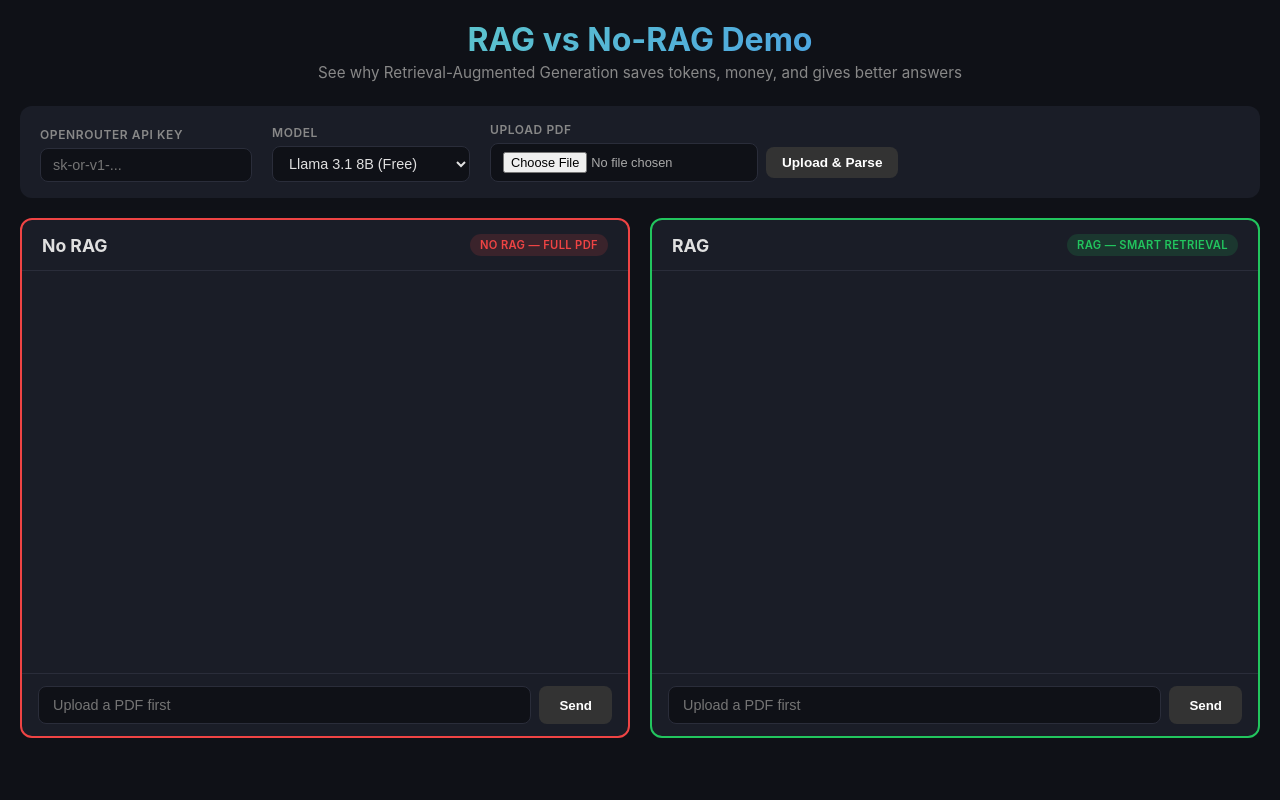
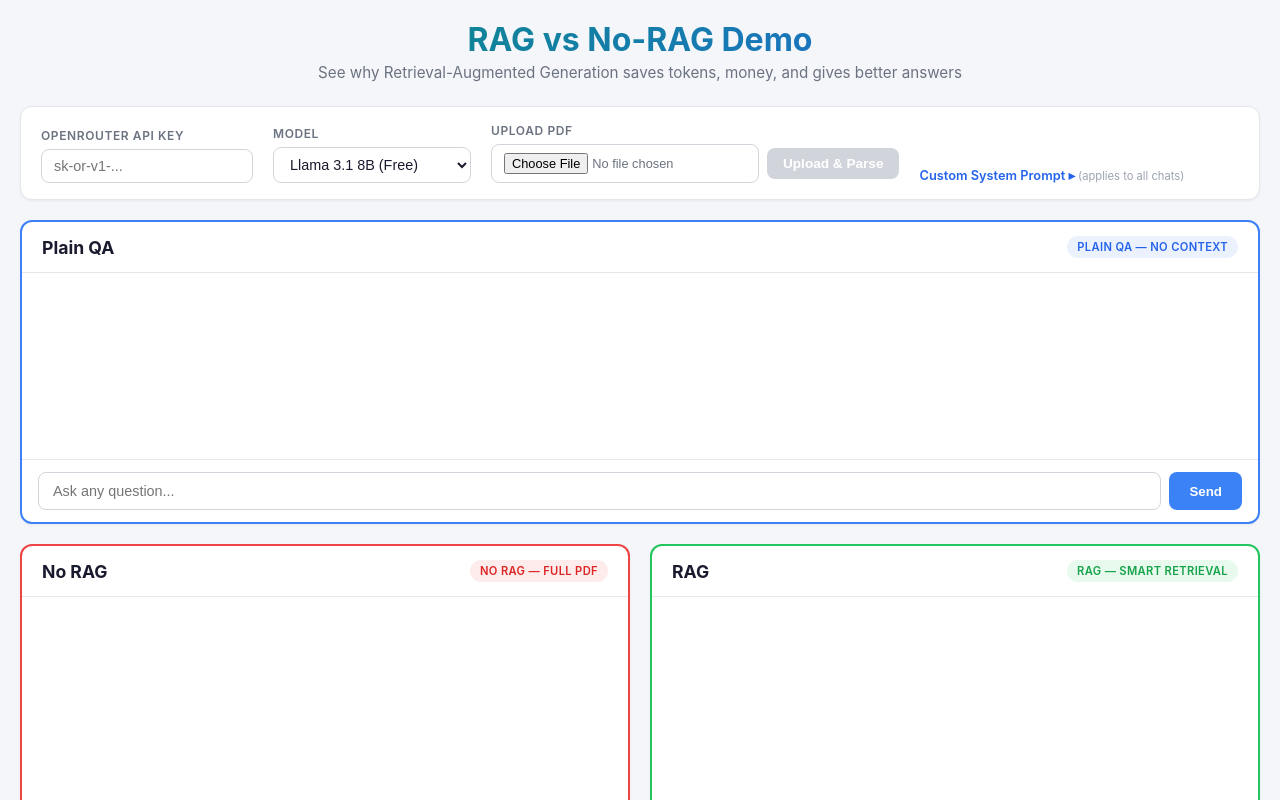
Before and after one commit to statgod6/RAG-vs-No-RAG-, a React (Vite) app: page / in a window 1280 px wide. Shown: the top 800 px of the page. Built offline with nearby package versions, Linux system fonts and the light colour scheme; the HTML template or start-up script is replaced by a standard one.

Commit message:
feat: add Plain QA chat, shared system prompt, light mode theme, stacked 3-panel layout

```diff
--- a/src/App.css
+++ b/src/App.css
@@ -6,8 +6,8 @@
 
 body {
   font-family: 'Inter', -apple-system, BlinkMacSystemFont, 'Segoe UI', sans-serif;
-  background: #0f1117;
-  color: #e0e0e0;
+  background: #f5f6fa;
+  color: #1a1a2e;
   min-height: 100vh;
 }
 
@@ -24,12 +24,12 @@
 }
 .app-header h1 {
   font-size: 2rem;
-  background: linear-gradient(135deg, #6ee7b7, #3b82f6);
+  background: linear-gradient(135deg, #059669, #2563eb);
   -webkit-background-clip: text;
   -webkit-text-fill-color: transparent;
 }
 .subtitle {
-  color: #888;
+  color: #6b7280;
   margin-top: 4px;
   font-size: 0.95rem;
 }
@@ -39,11 +39,13 @@
   display: flex;
   gap: 20px;
   align-items: flex-end;
-  background: #1a1d27;
+  background: #ffffff;
   padding: 16px 20px;
   border-radius: 12px;
   margin-bottom: 20px;
   flex-wrap: wrap;
+  border: 1px solid #e5e7eb;
+  box-shadow: 0 1px 3px rgba(0,0,0,0.05);
 }
 .config-group {
   display: flex;
@@ -54,14 +56,14 @@
   font-size: 0.75rem;
   text-transform: uppercase;
   letter-spacing: 0.05em;
-  color: #888;
+  color: #6b7280;
   font-weight: 600;
 }
 .config-group input,
 .config-group select {
-  background: #0f1117;
-  border: 1px solid #2a2d3a;
-  color: #e0e0e0;
+  background: #ffffff;
+  border: 1px solid #d1d5db;
+  color: #1a1a2e;
   padding: 8px 12px;
   border-radius: 8px;
   font-size: 0.9rem;
@@ -79,7 +81,7 @@
 }
 .upload-row input[type="file"] {
   font-size: 0.8rem;
-  color: #aaa;
+  color: #6b7280;
 }
 .upload-row button,
 .config-bar button {
@@ -98,31 +100,80 @@
   background: #2563eb;
 }
 .upload-row button:disabled {
-  background: #333;
+  background: #d1d5db;
   cursor: not-allowed;
 }
+
+/* System Prompt */
+.config-group-wide {
+  flex: 1;
+  min-width: 200px;
+}
+.prompt-toggle {
+  cursor: pointer;
+  user-select: none;
+  color: #2563eb !important;
+  text-transform: none !important;
+  letter-spacing: normal !important;
+  font-size: 0.8rem !important;
+  font-weight: 600;
+}
+.prompt-toggle:hover {
+  color: #1d4ed8 !important;
+}
+.prompt-hint {
+  color: #9ca3af;
+  font-weight: 400;
+  font-size: 0.7rem;
+}
+.system-prompt-input {
+  width: 100%;
+  background: #ffffff;
+  border: 1px solid #d1d5db;
+  color: #1a1a2e;
+  padding: 8px 12px;
+  border-radius: 8px;
+  font-size: 0.85rem;
+  font-family: inherit;
+  outline: none;
+  resize: vertical;
+  transition: border-color 0.2s;
+  margin-top: 4px;
+}
+.system-prompt-input:focus {
+  border-color: #3b82f6;
+}
+
 .pdf-info {
   font-size: 0.8rem;
-  color: #6ee7b7;
+  color: #059669;
   margin-top: 4px;
 }
 
-/* Panels */
-.panels {
+/* Panels — Stacked Layout */
+.panels-top {
+  display: grid;
+  grid-template-columns: 1fr;
+  gap: 20px;
+  min-height: 38vh;
+  margin-bottom: 20px;
+}
+.panels-bottom {
   display: grid;
   grid-template-columns: 1fr 1fr;
   gap: 20px;
-  min-height: 65vh;
+  min-height: 50vh;
 }
 
 /* Chat Panel */
 .chat-panel {
-  background: #1a1d27;
+  background: #ffffff;
   border-radius: 12px;
   display: flex;
   flex-direction: column;
   overflow: hidden;
   border: 2px solid transparent;
+  box-shadow: 0 1px 3px rgba(0,0,0,0.05);
 }
 .chat-panel.red {
   border-color: #ef4444;
@@ -130,16 +181,20 @@
 .chat-panel.green {
   border-color: #22c55e;
 }
+.chat-panel.blue {
+  border-color: #3b82f6;
+}
 
 .panel-header {
   padding: 14px 20px;
   display: flex;
   align-items: center;
   justify-content: space-between;
-  border-bottom: 1px solid #2a2d3a;
+  border-bottom: 1px solid #e5e7eb;
 }
 .panel-header h2 {
   font-size: 1.1rem;
+  color: #1a1a2e;
 }
 .badge {
   font-size: 0.7rem;
@@ -150,12 +205,16 @@
   letter-spacing: 0.03em;
 }
 .chat-panel.red .badge {
-  background: rgba(239, 68, 68, 0.15);
-  color: #ef4444;
+  background: rgba(239, 68, 68, 0.1);
+  color: #dc2626;
 }
 .chat-panel.green .badge {
-  background: rgba(34, 197, 94, 0.15);
-  color: #22c55e;
+  background: rgba(34, 197, 94, 0.1);
+  color: #16a34a;
+}
+.chat-panel.blue .badge {
+  background: rgba(59, 130, 246, 0.1);
+  color: #2563eb;
 }
 
 /* Stats Bar */
@@ -163,7 +222,7 @@
   display: flex;
   gap: 16px;
   padding: 10px 20px;
-  background: #12141c;
+  background: #f9fafb;
   flex-wrap: wrap;
 }
 .stat {
@@ -173,7 +232,7 @@
 }
 .stat-label {
   font-size: 0.65rem;
-  color: #666;
+  color: #9ca3af;
   text-transform: uppercase;
   letter-spacing: 0.05em;
 }
@@ -183,26 +242,26 @@
   font-variant-numeric: tabular-nums;
 }
 .stat-value.high {
-  color: #ef4444;
+  color: #dc2626;
 }
 .stat-value.low {
-  color: #22c55e;
+  color: #16a34a;
 }
 .stat-value.small {
   font-size: 0.8rem;
-  color: #93c5fd;
+  color: #2563eb;
 }
 
 /* Chunks detail */
 .chunks-detail {
   padding: 8px 20px;
-  background: #12141c;
-  border-top: 1px solid #2a2d3a;
+  background: #f9fafb;
+  border-top: 1px solid #e5e7eb;
   font-size: 0.8rem;
 }
 .chunks-detail summary {
   cursor: pointer;
-  color: #93c5fd;
+  color: #2563eb;
   font-weight: 600;
 }
 .chunk-item {
@@ -212,8 +271,8 @@
   align-items: flex-start;
 }
 .chunk-score {
-  background: rgba(34, 197, 94, 0.15);
-  color: #22c55e;
+  background: rgba(34, 197, 94, 0.1);
+  color: #16a34a;
   padding: 2px 6px;
   border-radius: 4px;
   font-size: 0.7rem;
@@ -221,7 +280,7 @@
   white-space: nowrap;
 }
 .chunk-preview {
-  color: #999;
+  color: #6b7280;
   font-size: 0.75rem;
   line-height: 1.3;
 }
@@ -246,7 +305,7 @@
 }
 .message-role {
   font-size: 0.7rem;
-  color: #666;
+  color: #9ca3af;
   margin-bottom: 4px;
   text-transform: uppercase;
   font-weight: 600;
@@ -259,15 +318,15 @@
   white-space: pre-wrap;
 }
 .message.user .message-content {
-  background: #2563eb;
+  background: #3b82f6;
   color: white;
 }
 .message.assistant .message-content {
-  background: #2a2d3a;
-  color: #e0e0e0;
+  background: #f3f4f6;
+  color: #1a1a2e;
 }
 .typing {
-  color: #888;
+  color: #9ca3af;
   font-style: italic;
   animation: pulse 1.5s infinite;
 }
@@ -281,13 +340,13 @@
   display: flex;
   gap: 8px;
   padding: 12px 16px;
-  border-top: 1px solid #2a2d3a;
+  border-top: 1px solid #e5e7eb;
 }
 .input-row input {
   flex: 1;
-  background: #0f1117;
-  border: 1px solid #2a2d3a;
-  color: #e0e0e0;
+  background: #ffffff;
+  border: 1px solid #d1d5db;
+  color: #1a1a2e;
   padding: 10px 14px;
   border-radius: 8px;
   font-size: 0.9rem;
@@ -310,7 +369,7 @@
   background: #2563eb;
 }
 .input-row button:disabled {
-  background: #333;
+  background: #d1d5db;
   cursor: not-allowed;
 }
 
@@ -322,7 +381,7 @@
   background: transparent;
 }
 .messages::-webkit-scrollbar-thumb {
-  background: #333;
+  background: #d1d5db;
   border-radius: 3px;
 }
 
@@ -333,7 +392,7 @@
   margin-top: 12px;
   margin-bottom: 6px;
   font-weight: 700;
-  color: #f0f0f0;
+  color: #111827;
 }
 .message.assistant .message-content h1 { font-size: 1.15rem; }
 .message.assistant .message-content h2 { font-size: 1.05rem; }
@@ -358,17 +417,17 @@
 }
 
 .message.assistant .message-content strong {
-  color: #f0f0f0;
+  color: #111827;
   font-weight: 700;
 }
 
 .message.assistant .message-content em {
-  color: #c4b5fd;
+  color: #7c3aed;
 }
 
 .message.assistant .message-content code {
-  background: #1a1d27;
-  color: #6ee7b7;
+  background: #e5e7eb;
+  color: #059669;
   padding: 2px 6px;
   border-radius: 4px;
   font-size: 0.82rem;
@@ -376,8 +435,8 @@
 }
 
 .message.assistant .message-content pre {
-  background: #12141c;
-  border: 1px solid #2a2d3a;
+  background: #f9fafb;
+  border: 1px solid #e5e7eb;
   border-radius: 8px;
   padding: 12px 14px;
   margin: 8px 0;
@@ -386,7 +445,7 @@
 .message.assistant .message-content pre code {
   background: none;
   padding: 0;
-  color: #e0e0e0;
+  color: #1a1a2e;
   font-size: 0.8rem;
   line-height: 1.5;
 }
@@ -395,14 +454,14 @@
   border-left: 3px solid #3b82f6;
   margin: 8px 0;
   padding: 4px 12px;
-  color: #93c5fd;
+  color: #1d4ed8;
   background: rgba(59, 130, 246, 0.05);
   border-radius: 0 6px 6px 0;
 }
 
 .message.assistant .message-content hr {
   border: none;
-  border-top: 1px solid #2a2d3a;
+  border-top: 1px solid #e5e7eb;
   margin: 12px 0;
 }
 
@@ -414,15 +473,15 @@
 }
 .message.assistant .message-content th,
 .message.assistant .message-content td {
-  border: 1px solid #2a2d3a;
+  border: 1px solid #e5e7eb;
   padding: 6px 10px;
   text-align: left;
 }
 .message.assistant .message-content th {
-  background: #12141c;
+  background: #f9fafb;
   font-weight: 600;
-  color: #f0f0f0;
+  color: #111827;
 }
 .message.assistant .message-content td {
-  color: #ccc;
+  color: #374151;
 }
--- a/src/App.jsx
+++ b/src/App.jsx
@@ -4,14 +4,16 @@
 
 const API_BASE = 'http://localhost:3001';
 
-function ChatPanel({ title, type, pdfUploaded, apiKey, model, color }) {
+function ChatPanel({ title, type, pdfUploaded, apiKey, model, color, systemPrompt }) {
   const [messages, setMessages] = useState([]);
   const [input, setInput] = useState('');
   const [loading, setLoading] = useState(false);
   const [stats, setStats] = useState(null);
 
   const sendQuestion = async () => {
-    if (!input.trim() || !pdfUploaded) return;
+    if (!input.trim()) return;
+    // Plain QA doesn't need a PDF; others do
+    if (type !== 'plain' && !pdfUploaded) return;
     const question = input.trim();
     setInput('');
     setLoading(true);
@@ -22,7 +24,7 @@
       const res = await fetch(`${API_BASE}/api/chat/${type}`, {
         method: 'POST',
         headers: { 'Content-Type': 'application/json' },
-        body: JSON.stringify({ question, apiKey, model }),
+        body: JSON.stringify({ question, apiKey, model, systemPrompt }),
       });
       const data = await res.json();
 
@@ -51,7 +53,7 @@
     <div className={`chat-panel ${color}`}>
       <div className="panel-header">
         <h2>{title}</h2>
-        <span className="badge">{type === 'norag' ? 'No RAG — Full PDF' : 'RAG — Smart Retrieval'}</span>
+        <span className="badge">{type === 'plain' ? 'Plain QA — No Context' : type === 'norag' ? 'No RAG — Full PDF' : 'RAG — Smart Retrieval'}</span>
       </div>
 
       {stats && (
@@ -116,10 +118,10 @@
           value={input}
           onChange={e => setInput(e.target.value)}
           onKeyDown={e => e.key === 'Enter' && sendQuestion()}
-          placeholder={pdfUploaded ? 'Ask a question about the PDF...' : 'Upload a PDF first'}
-          disabled={!pdfUploaded || loading}
+          placeholder={type === 'plain' ? 'Ask any question...' : (pdfUploaded ? 'Ask a question about the PDF...' : 'Upload a PDF first')}
+          disabled={(type !== 'plain' && !pdfUploaded) || loading}
         />
-        <button onClick={sendQuestion} disabled={!pdfUploaded || loading}>
+        <button onClick={sendQuestion} disabled={(type !== 'plain' && !pdfUploaded) || loading}>
           Send
         </button>
       </div>
@@ -133,6 +135,8 @@
   const [pdfFile, setPdfFile] = useState(null);
   const [pdfInfo, setPdfInfo] = useState(null);
   const [uploading, setUploading] = useState(false);
+  const [systemPrompt, setSystemPrompt] = useState('');
+  const [promptExpanded, setPromptExpanded] = useState(false);
 
   const uploadPdf = async () => {
     if (!pdfFile) return;
@@ -195,9 +199,37 @@
             </span>
           )}
         </div>
+        <div className="config-group config-group-wide">
+          <label
+            className="prompt-toggle"
+            onClick={() => setPromptExpanded(p => !p)}
+          >
+            Custom System Prompt {promptExpanded ? '▾' : '▸'} <span className="prompt-hint">(applies to all chats)</span>
+          </label>
+          {promptExpanded && (
+            <textarea
+              className="system-prompt-input"
+              value={systemPrompt}
+              onChange={e => setSystemPrompt(e.target.value)}
+              placeholder="Leave empty for default prompts, or write your own system prompt for all three chat modes..."
+              rows={3}
+            />
+          )}
+        </div>
       </div>
 
-      <div className="panels">
+      <div className="panels-top">
+        <ChatPanel
+          title="Plain QA"
+          type="plain"
+          pdfUploaded={true}
+          apiKey={apiKey}
+          model={model}
+          color="blue"
+          systemPrompt={systemPrompt}
+        />
+      </div>
+      <div className="panels-bottom">
         <ChatPanel
           title="No RAG"
           type="norag"
@@ -205,6 +237,7 @@
           apiKey={apiKey}
           model={model}
           color="red"
+          systemPrompt={systemPrompt}
         />
         <ChatPanel
           title="RAG"
@@ -213,6 +246,7 @@
           apiKey={apiKey}
           model={model}
           color="green"
+          systemPrompt={systemPrompt}
         />
       </div>
     </div>
```
Also changed, not shown: server.js (+52 -5 lines).
